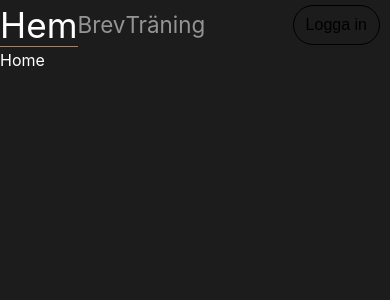
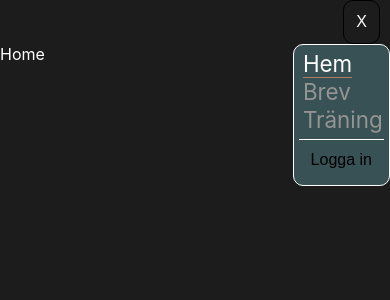
Before and after one commit to olaberglund/olaberglundxyz, a React (Create React App) app: page / in a window 390 px wide. Shown: the top 300 px of the page. Built offline with nearby package versions, Linux system fonts and the light colour scheme; no server answers.

Commit message:
create mobile design for navbar

```diff
--- a/src/components/Navbar/UserStatusButton.tsx
+++ b/src/components/Navbar/UserStatusButton.tsx
@@ -1,16 +1,16 @@
 import React, { useContext } from 'react'
 import { signInWithGoogle, signOutUser } from '../../lib/firebase/auth'
 import { UserContext } from '../../lib/firebase/context'
-import { LogoutButton, StyledLoginButton } from './styled';
+import { LogoutButton, LoginButton } from './styled';
 
 function UserStatusButton() {
   const { user } = useContext(UserContext);
 
   return (
     user ?
-      <LogoutButton onClick={signOutUser}>Logga ut {user.displayName}</LogoutButton>
+      <LogoutButton onClick={signOutUser}>Logga ut</LogoutButton>
       :
-      <StyledLoginButton onClick={signInWithGoogle}>Logga in</StyledLoginButton>
+      <LoginButton onClick={signInWithGoogle}>Logga in</LoginButton>
   )
 
 }
--- a/src/components/Navbar/index.tsx
+++ b/src/components/Navbar/index.tsx
@@ -1,11 +1,13 @@
-import React, { useContext } from 'react'
+import React, { useContext, useState } from 'react'
 import { UserContext } from '../../lib/firebase/context'
 import UserStatusButton from './UserStatusButton'
 import NavbarLink from './NavbarLink'
-import { GridContainer, Nav } from './styled';
+import { NavWrapper, Nav, NavLinks, NavBurger } from './styled';
+import styled from 'styled-components';
 
 function Navbar() {
   const { user } = useContext(UserContext);
+  const [active, setActive] = useState(false);
 
   type link = {
     title: string
@@ -21,15 +23,25 @@ function Navbar() {
   ]
 
   return (
-    <GridContainer>
-      <Nav>
-        {links.map(link => (
-          <NavbarLink disabled={link.disabled} key={link.title} size={link.size} title={link.title} href={link.href} />
-        ))}
-      </Nav>
-      <UserStatusButton />
-    </GridContainer>
+    <Nav>
+      <NavBurger onClick={() => setActive(!active)}>{active ? '=' : 'X'}</NavBurger>
+      <NavWrapper mobileActive={active}>
+        <NavLinks>
+          {links.map(link => (
+            <NavbarLink disabled={link.disabled} key={link.title} size={link.size} title={link.title} href={link.href} />
+          ))}
+        </NavLinks>
+        <Line />
+        <UserStatusButton />
+      </NavWrapper>
+    </Nav>
   )
 }
 
+const Line = styled.div`
+  width: 100%;
+  border-top: 1px solid white;
+  margin-top: 5px
+`;
+
 export default Navbar
--- a/src/components/Navbar/styled.ts
+++ b/src/components/Navbar/styled.ts
@@ -2,7 +2,7 @@ import styled from "styled-components";
 import { NavLink } from 'react-router-dom'
 import theme from '../../styles/theme'
 
-export const StyledLoginButton = styled.button`
+export const LoginButton = styled.button`
   justify-self: end;
   border-color: ${({ theme }) => theme.text};
   background-color: transparent;
@@ -18,42 +18,56 @@ export const StyledLoginButton = styled.button`
   :hover {
     cursor: pointer;
   }
+
+  @media(max-width: ${({ theme }) => theme.breakpoints.medium}){
+    border: none;
+    margin: 0;
+  }
+`;
+
+export const LogoutButton = styled(LoginButton)`
+  color: ${({ theme }) => theme.text.light};
+  font-size: ${({ theme }) => theme.text.size.small};
 `
 
-export const Desktop = styled.div`
-  display: contents;
+interface NavWrapperProps {
+  mobileActive: boolean;
+}
+
+export const NavWrapper = styled.div<NavWrapperProps>`
+  display: flex;
+  width: 100%;
+  align-items: center;
+  justify-content: space-between;
+
+  hr {
+    display: none;
+  }
+
+  @media(max-width: ${({ theme }) => theme.breakpoints.medium}){
+    display: ${(p) => p.mobileActive && 'none'};
+    background-color: ${({ theme }) => theme.color.primary};
+    flex-direction: column;
+    align-items: flex-start;
+    border-radius: 10px;
+    position: absolute;
+    padding: 5px;
+    width: auto;
+    border: 1px solid white;
+    top: 100%;
+  }
 `;
-
-export const LogoutButton = styled.button`
-  justify-self: end;
-  border-color: ${({ theme }) => theme.text};
-  background-color: transparent;
-  color: ${({ theme }) => theme.text.light};
-  font-size: ${({ theme }) => theme.text.size.small};
-  border-style: solid;
-  border-radius: 20px;
-  border-width: 1px;
-  padding: 0 12px 0 12px;
-  height: 40px;
-  margin-right: 10px;
-
-  :hover {
-    cursor: pointer;
-  }
-`
-
-export const GridContainer = styled.div`
-  display: grid;
-  grid-template-columns: repeat(2, 1fr);
-  align-items: center;
-  width: 100%;
-  height: 50px;
-`
 
 export const Nav = styled.nav`
   display: flex;
   align-items: center;
-  justify-content: space-around;
+  width: 100%;
+
+  @media(max-width: ${({ theme }) => theme.breakpoints.medium}){
+    position: relative;
+    flex-direction: column;
+    align-items: flex-end;
+  }
 `
 
 interface NavbarLinkProps {
@@ -65,6 +79,7 @@ export const StyledLink = styled(NavLink) <NavbarLinkProps>`
   text-decoration: none;
   color: ${({ theme, disabled }) => disabled ? '#949494' : theme.text.light};
   font-size: ${({ size }) => size === "normal" ? theme.text.size.medium : theme.text.size.large};
+  margin-left: 5%;
 
   :hover {
     cursor: ${({ disabled }) => disabled ? 'default' : 'pointer'};
@@ -83,4 +98,34 @@ export const StyledLink = styled(NavLink) <NavbarLinkProps>`
     background: ${({ disabled }) => disabled ? '#949494' : '#AD7D62'};
     transition: width 300ms;
   }
+  @media(max-width: ${({theme}) => theme.breakpoints.medium}) {
+    font-size: ${({ theme }) => theme.text.size.medium };
+  }
 `
+export const NavLinks = styled.div`
+  display: flex;
+  align-items: center;
+  flex: 1;
+
+  @media(max-width: ${({theme}) => theme.breakpoints.medium}) {
+    display: contents;
+  }
+`;
+
+export const NavBurger = styled.button`
+  display: none;
+
+  @media(max-width: ${({theme}) => theme.breakpoints.medium}) {
+    display: block;
+    justify-self: end;
+    border-color: ${({ theme }) => theme.text};
+    background-color: transparent;
+    color: ${({ theme }) => theme.text.light};
+    font-size: ${({ theme }) => theme.text.size.small};
+    border-style: solid;
+    border-radius: 10px;
+    border-width: 1px;
+    padding: 12px;
+    margin-right: 10px;
+  }
+`;
--- a/src/components/Programming/index.tsx
+++ b/src/components/Programming/index.tsx
@@ -35,7 +35,7 @@ interface BorderProps {
 const Border = styled.div<BorderProps>`
   width: 100%;
   max-height: 700px;
-  height: 70%;
+  height: 80%;
   min-height: 0;
   border: 1px solid white;
   border-top-left-radius: ${(p) => `${p.radius}px`};
@@ -49,6 +49,9 @@ const Border = styled.div<BorderProps>`
       border-top-right-radius: ${(p) => `${p.radius}px`};
     }
   }
+  @media(max-width: ${({ theme }) => theme.breakpoints.medium}){
+    flex: 1;
+  }
 `
 
 const Wrapper = styled.div`
@@ -60,6 +63,10 @@ const Wrapper = styled.div`
   justify-content: center;
   align-items: center;
   gap: 20px;
+
+  @media(max-width: ${({ theme }) => theme.breakpoints.medium}){
+    width: 90%;
+  }
 `;
 
 const SaveButton = styled.button`
--- a/src/components/Sidebar.styled.ts
+++ b/src/components/Sidebar.styled.ts
@@ -14,6 +14,9 @@ export const Sidebar = styled.div`
 
   & > :first-child {
     border-top-right-radius: 10px;
+  }
+  @media(max-width: ${({ theme }) => theme.breakpoints.medium}){
+    display: none;
   }
 `
 export const SidebarElement = styled(Link)`
```
